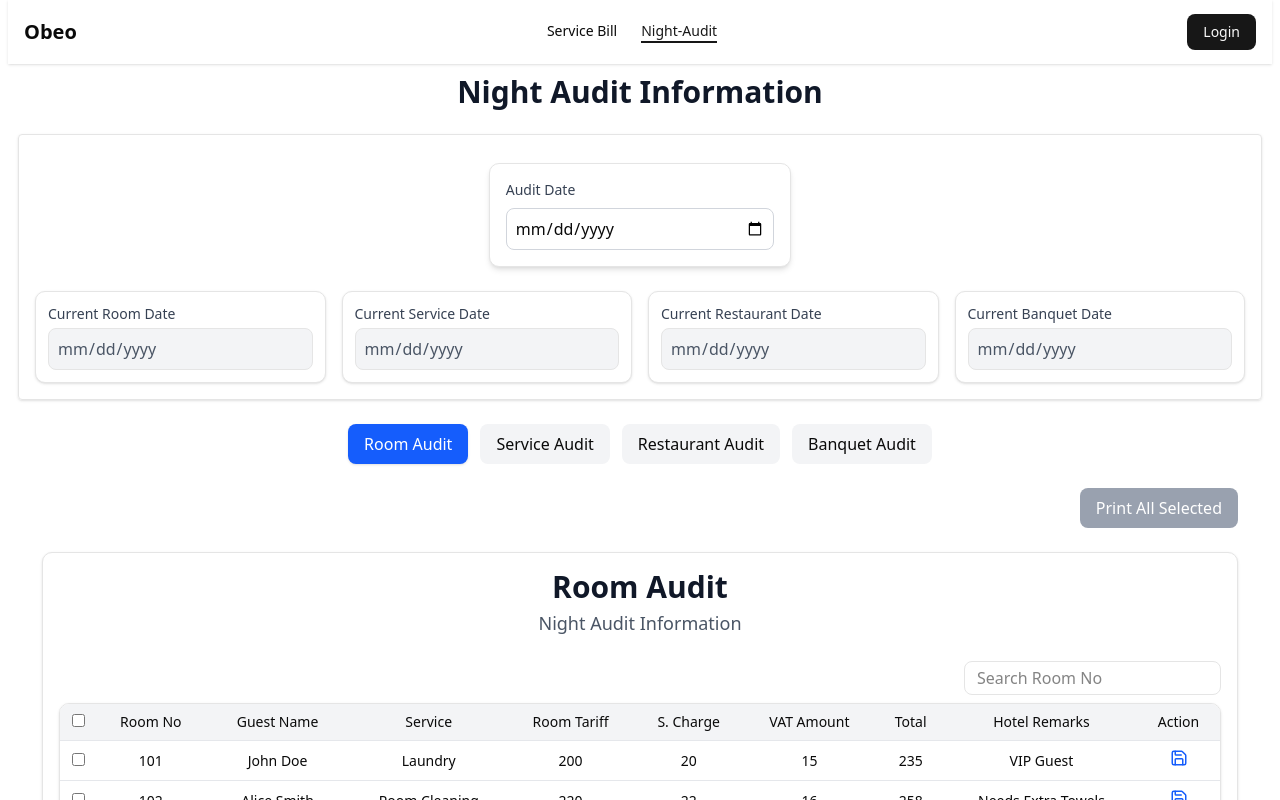
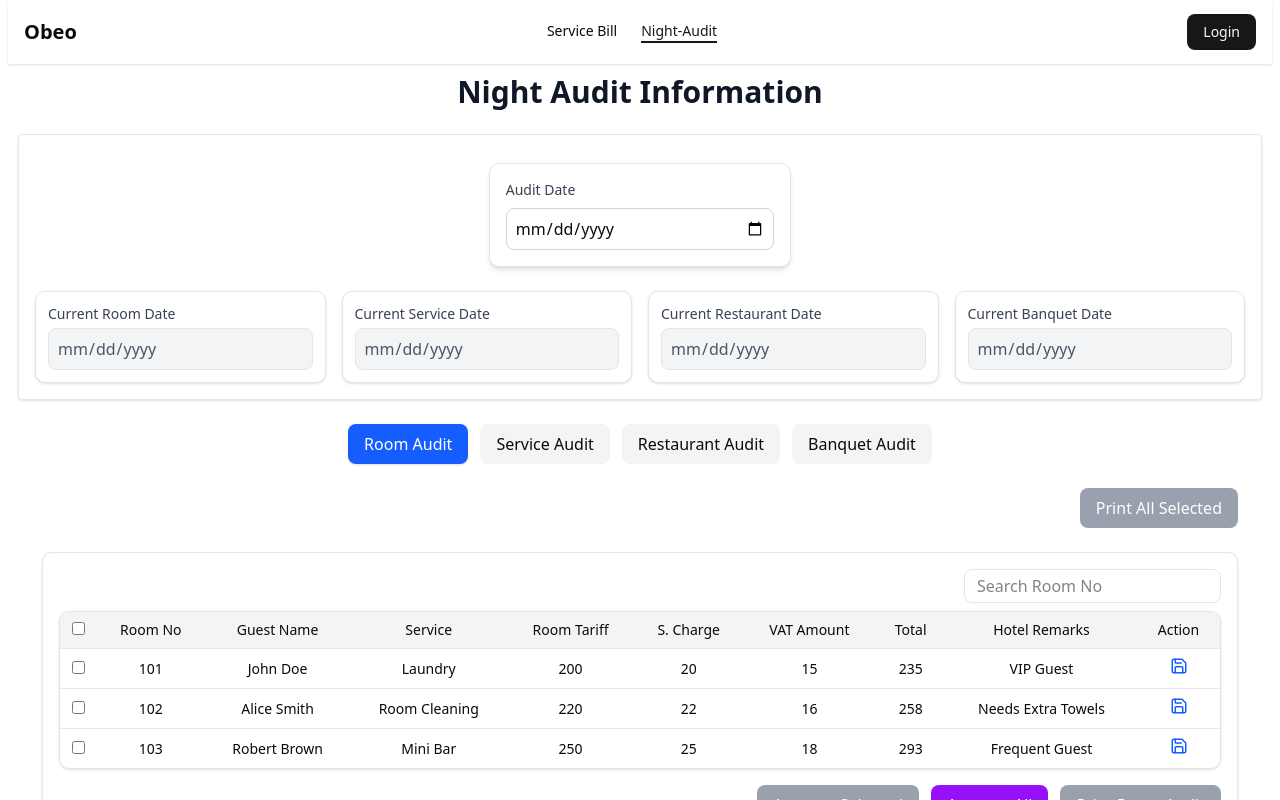
Before and after one commit to muntasirmoin/Obeo-Client, a React (Vite) app: page /night-audit in a window 1280 px wide. Shown: the top 800 px of the page. Built offline with nearby package versions, Linux system fonts and the light colour scheme.

Commit message:
remove title

```diff
--- a/src/features/nightAudit/pages/NightAuditTable.tsx
+++ b/src/features/nightAudit/pages/NightAuditTable.tsx
@@ -1,5 +1,5 @@
 import { useState } from "react";
-import TitleSubtitle from "@/features/serviceBill/Components/TitleSubtitle";
+// import TitleSubtitle from "@/features/serviceBill/Components/TitleSubtitle";
 import { Save } from "lucide-react";
 import { toast } from "sonner";
 
@@ -121,7 +121,7 @@ const TableWithActions = ({
 
   return (
     <div className="p-4 space-y-4 border rounded-lg shadow-sm bg-white mb-8">
-      <TitleSubtitle title={title} subtitle="Night Audit Information" />
+      {/* <TitleSubtitle title={title} /> */}
 
       {/* Search */}
       <div className="flex justify-end mb-2">
```
